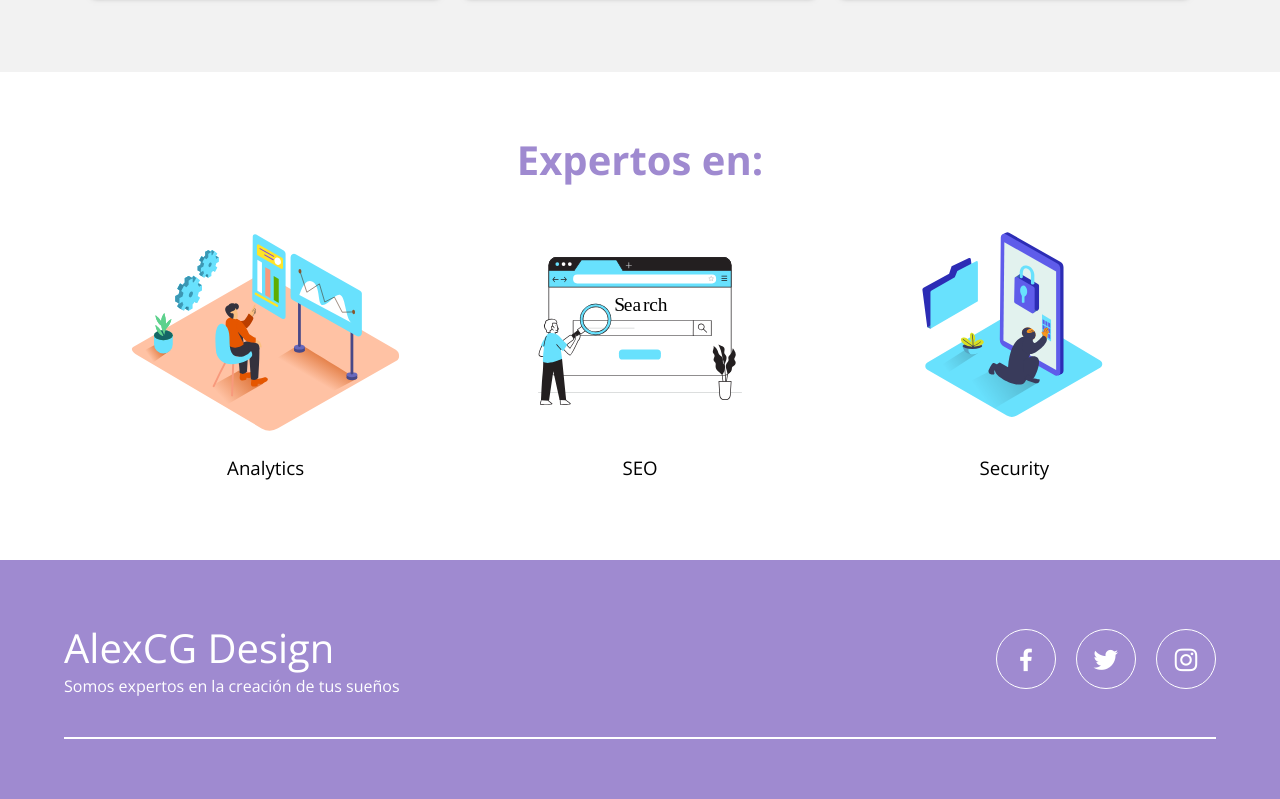
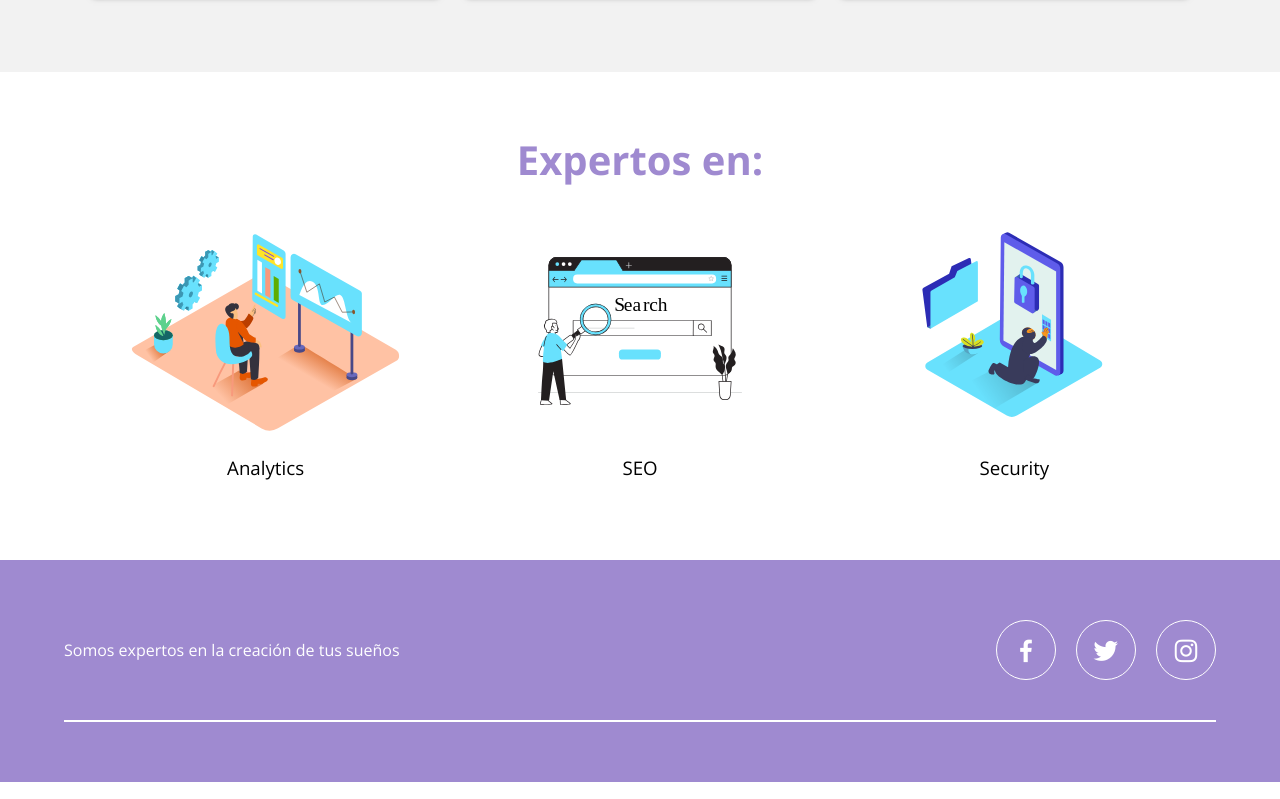
Before and after one commit to git-fcasas/Sitio-06, a plain HTML site: page index.html in a window 1280 px wide. Shown: the part 2054-2853 px from the top of the page. Drawn offline with nearby package versions, Linux system fonts and the light colour scheme.

Commit message:
Ajuste en el logo 04

```diff
--- a/index.html
+++ b/index.html
@@ -102,7 +102,7 @@
   <footer id="contacto">
     <div class="contenedor footer-content">
       <div class="contact-us">
-        <h2 class="brand">AlexCG Design </h2>
+        <!-- <h2 class="brand">AlexCG Design </h2> -->
         <p>Somos expertos en la creación de tus sueños </p>
       </div>
       <div class="social-media">
```
